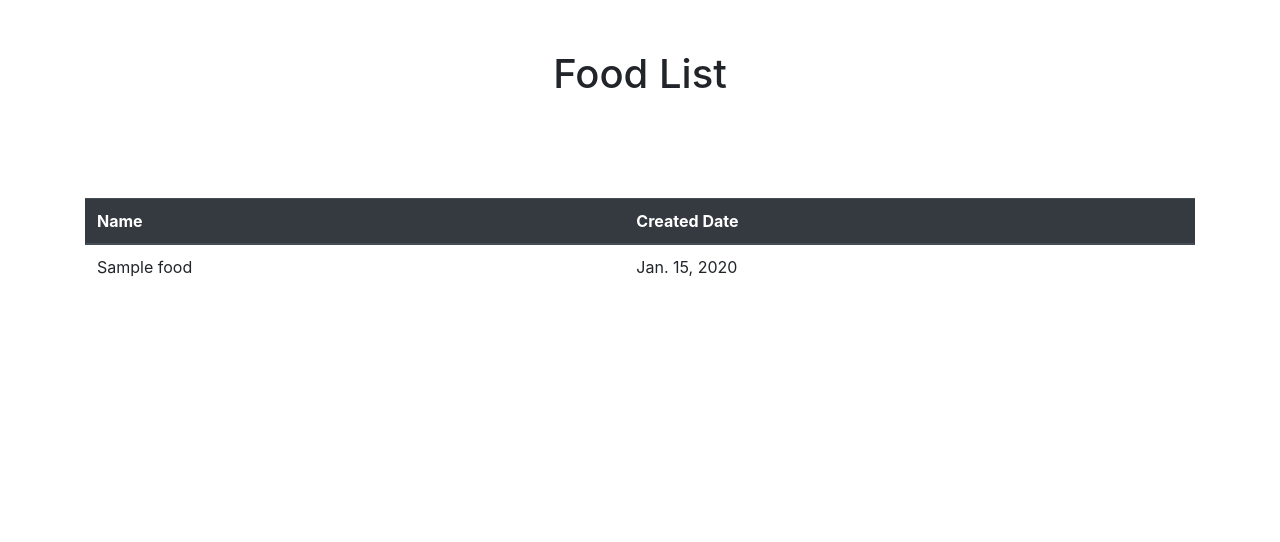
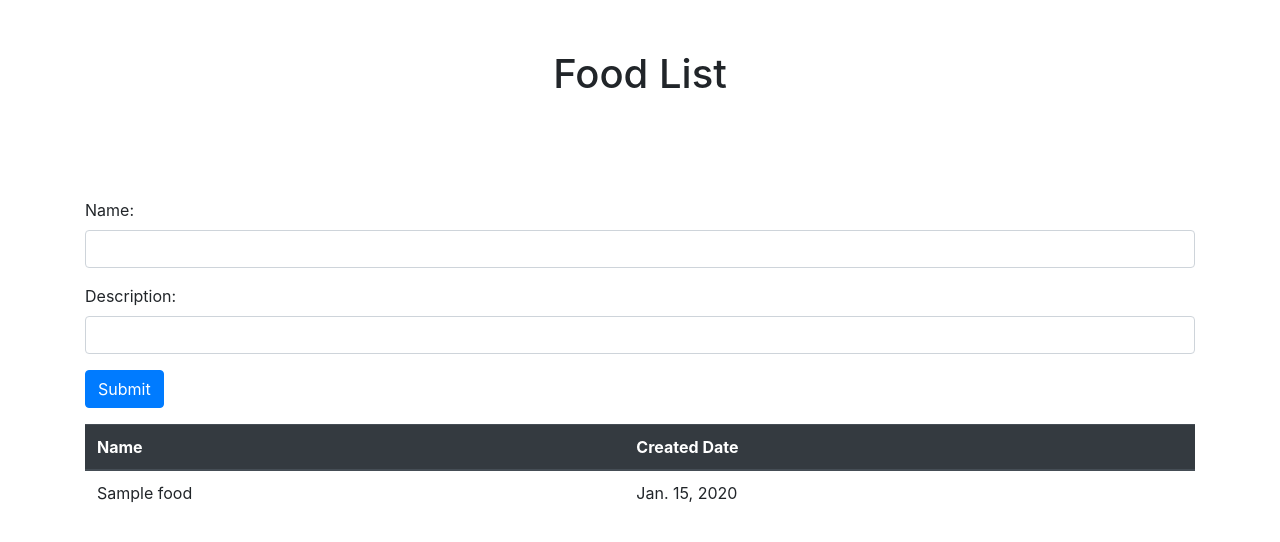
Before and after one commit to MrMeta/fooddiary, a Django app: page / in a window 1280 px wide. Shown: the top 542 px of the page. Run offline with Django 3.2, Linux system fonts and the light colour scheme; tables that the repository leaves empty hold one stand-in row (values such as "Sample post"); some libraries are stand-ins or nearby versions.

Commit message:
Add food form in food_list.html

```diff
--- a/app/forms.py
+++ b/app/forms.py
@@ -10,6 +10,10 @@ class FoodForm(forms.models.ModelForm):
     class Meta:
         model=Food
         fields=('name', 'description')
+        widgets = {
+            'name': forms.TextInput(attrs={'class': 'form-control'}),
+            'description': forms.TextInput(attrs={'class': 'form-control'}),
+        }
         error_messages={
             'name': {'required': REQUIRED_ERROR_MESSAGE}
         }
--- a/app/templates/app/food_list.html
+++ b/app/templates/app/food_list.html
@@ -1,6 +1,13 @@
 {% extends 'app/base.html' %}
 
 {% block content %}
+    <div>
+        <form method="POST">
+            {% csrf_token %}
+            {{ form.as_p }}
+            <button type="submit" class="btn btn-primary">Submit</button>
+        </form>
+    </div>
     <div>
         <table class="table">
             <thead class="thead-dark">
--- a/app/views.py
+++ b/app/views.py
@@ -1,7 +1,8 @@
 from django.shortcuts import render
 from .models import Food
+from .forms import FoodForm
 
 
 def food_list(request):
     foods = Food.objects.all()
-    return render(request, 'app/food_list.html', { 'foods': foods })
+    return render(request, 'app/food_list.html', {'foods': foods, 'form': FoodForm()})
```
Lines whose indentation alone changed are shown as unchanged.
